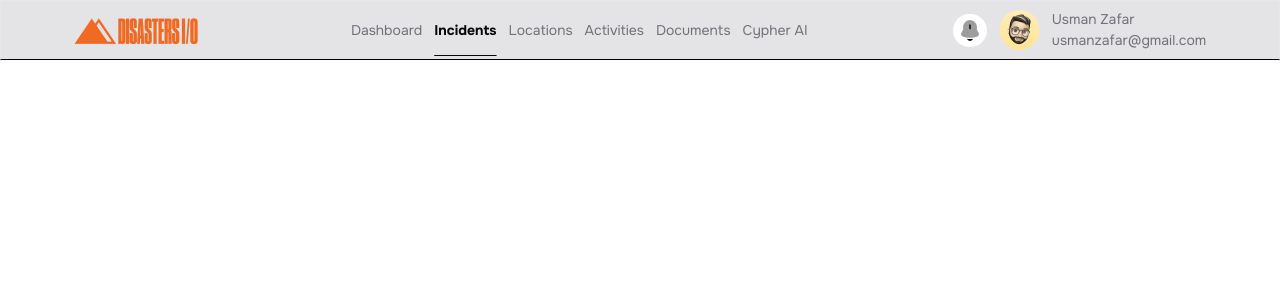
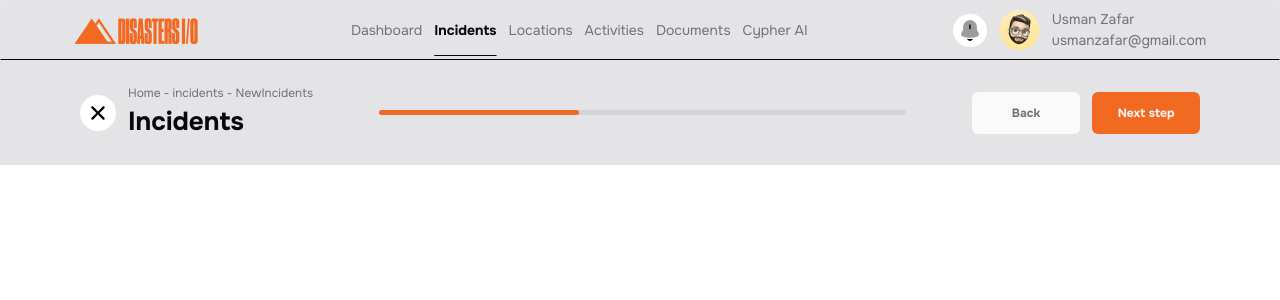
Before and after one commit to Radib181/disasters-I-O, a React (Vite) app: page /incidents/stepbar/newIncidents in a window 1280 px wide. Shown: the top 300 px of the page. Built offline with nearby package versions, Linux system fonts and the light colour scheme.

Commit message:
newincidents shared component done

```diff
--- a/src/App.jsx
+++ b/src/App.jsx
@@ -6,6 +6,7 @@ import Dashboard from "./components/pages/dashboard/Dashboard";
 import Incidents from "./components/pages/incidents/Incidents";
 import StepBar from "./components/pages/incidents/Stepbar";
 import React from "react";
+import NewIncidents from "./components/pages/incidents/NewIncidents";
 
 function App() {
   return (
@@ -16,6 +17,7 @@ function App() {
           <Route path="/" element={<Dashboard />} />
           <Route path="/incidents" element={<Incidents />} />
           <Route path="/incidents/stepbar" element={<StepBar />} />
+          <Route path="/incidents/stepbar/newIncidents" element={<NewIncidents />} />
         </Routes>
       </BrowserRouter>
     </>
--- /dev/null
+++ b/src/components/pages/incidents/NewIncidents.jsx
@@ -0,0 +1,11 @@
+import NewIncident from "../../shared/NewIncident";
+
+const NewIncidents = () => {
+  return (
+    <div>
+      <NewIncident btnText="Next step" btnBack="Back" welcome="Home - incidents - NewIncidents" heading="Incidents"/>
+    </div>
+  );
+};
+
+export default NewIncidents;
--- a/src/components/pages/incidents/StepBar.jsx
+++ b/src/components/pages/incidents/StepBar.jsx
@@ -1,8 +1,13 @@
+import { useNavigate } from "react-router-dom";
 import Button from "../../common/Button";
 import { StepBarData } from "../../lib/db";
 import StepBarCard from "./StepBarCard";
 
 const StepBar = () => {
+  const navigate = useNavigate()
+  const handle = () => {
+    navigate("/incidents/stepbar/newIncidents");
+  }
   return (
     <div>
       <div className="text-center">
@@ -29,7 +34,7 @@ const StepBar = () => {
         ))}
       </div>
       <div className="flex justify-center my-5">
-        <Button>Get started</Button>
+        <Button handleChange={handle}>Get started</Button>
       </div>
     </div>
   );
--- /dev/null
+++ b/src/components/shared/NewIncident.jsx
@@ -0,0 +1,39 @@
+import { useNavigate } from "react-router-dom";
+import Button from "../common/Button";
+import { IoIosClose } from "react-icons/io";
+
+const NewIncident = ({ btnText, btnBack, welcome, heading }) => {
+    const navigate = useNavigate()
+    const stepBack = () => {
+        navigate("/incidents/stepbar")
+    }
+  return (
+    <section className="bg-whiteLight lg:py-6 py-3">
+      <div className="flex md:flex-row flex-col justify-between items-center mx-20">
+        <div className="flex items-center gap-3">
+          <div>
+            <IoIosClose className="text-4xl bg-white rounded-full" />
+          </div>
+          <div>
+            <p className=" text-[12px] text-grayBold">{welcome}</p>
+            <h1 className=" text-[26px] font-bold text-blackBold">{heading}</h1>
+          </div>
+        </div>
+        <div className="w-[527px] bg-gray-300 h-[5px] rounded-full">
+          <div className="bg-orange w-[200px] h-[5px] rounded-full"></div>
+        </div>
+        <div>
+          <Button
+            className="mx-auto me-3 bg-[#FAFAFA] border-[#D4D4D8] text-grayBold"
+            handleChange={stepBack}
+          >
+            {btnBack}
+          </Button>
+          <Button className="mx-auto">{btnText}</Button>
+        </div>
+      </div>
+    </section>
+  );
+};
+
+export default NewIncident;
```
